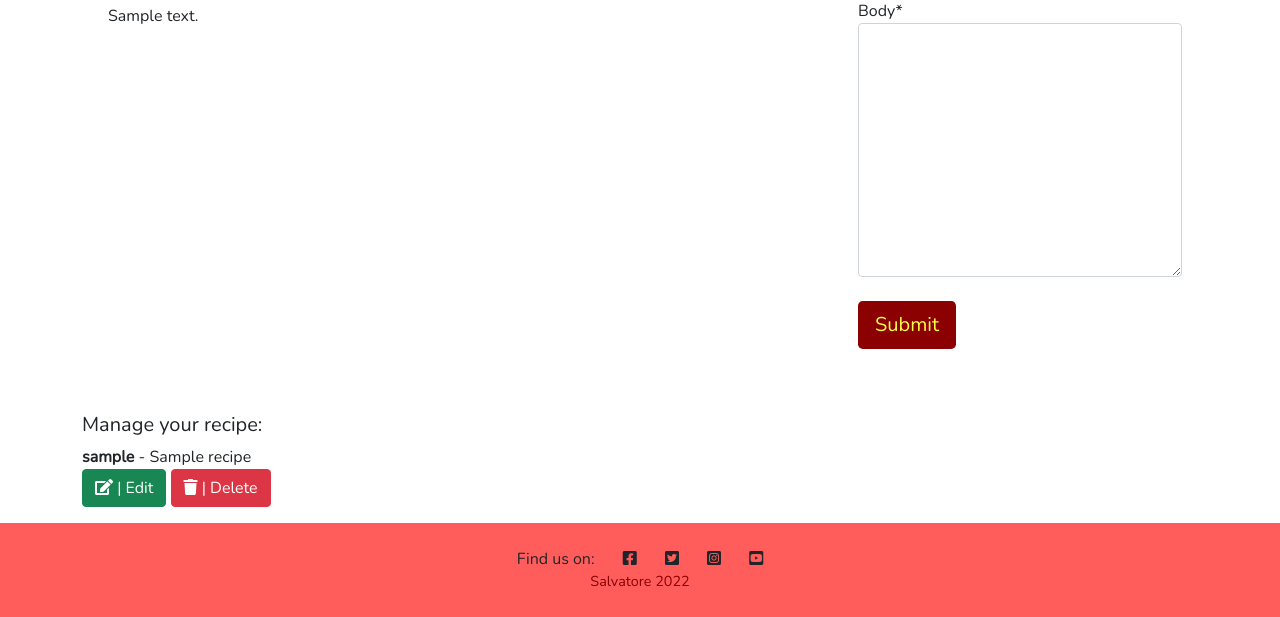
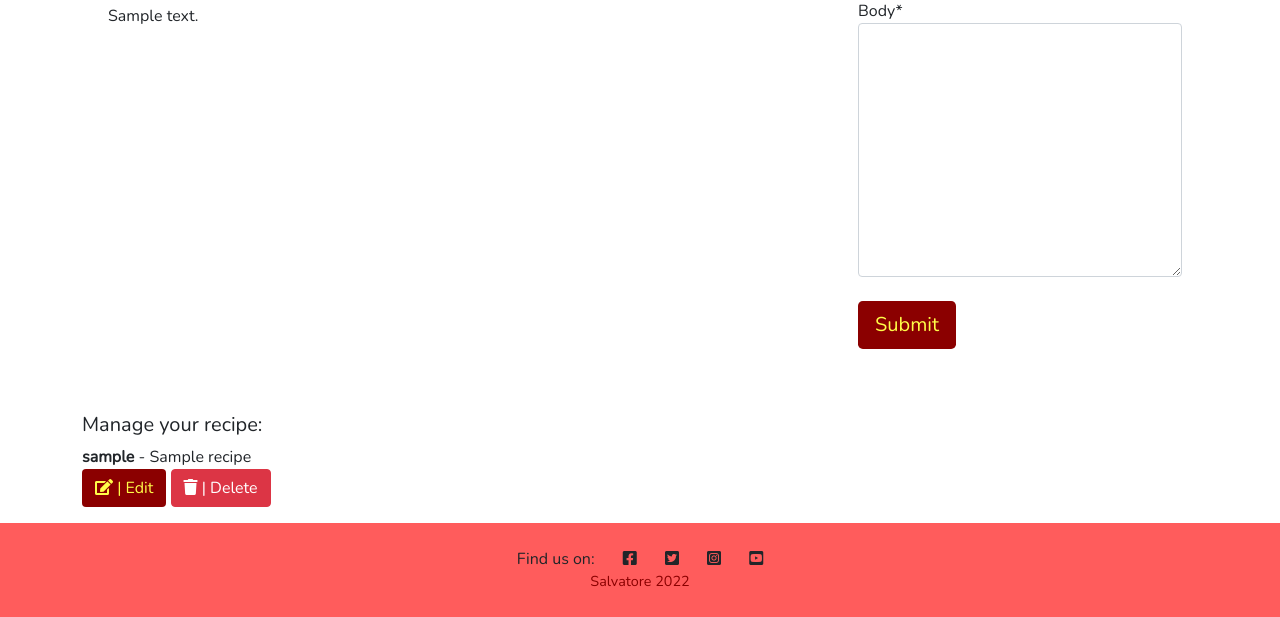
Before and after one commit to Code-Institute-Submissions/saltta-figs_DecResub, a Django app: a page that uses templates/recipe_detail.html in a window 1280 px wide. Shown: the part 809-1426 px from the top of the page. Run offline with Django 3.2, Linux system fonts and the light colour scheme; a user stored in the database is signed in; tables that the repository leaves empty hold one stand-in row (values such as "Sample post"); some libraries are stand-ins or nearby versions.

Commit message:
styled recipe edit button

```diff
--- a/templates/recipe_detail.html
+++ b/templates/recipe_detail.html
@@ -136,7 +136,7 @@
             <h5>Manage your recipe:</h5>
             <strong>{{ recipe.author }}</strong> - {{ recipe.title }}
             <p class="edit-delete"><a href="{% url 'recipe_edit' recipe.slug %}"><button
-                        class="btn btn-success edit-recipe"><i class="fa fa-edit"></i> | Edit</button></i></a>
+                        class="btn btn-signup edit-recipe"><i class="fa fa-edit"></i> | Edit</button></i></a>
                 <a href="{% url 'recipe_delete' recipe.slug %}"><button class="btn btn-danger"><i
                             class="fa fa-trash"></i> | Delete</button></a></p>
             {% endif %}
```
